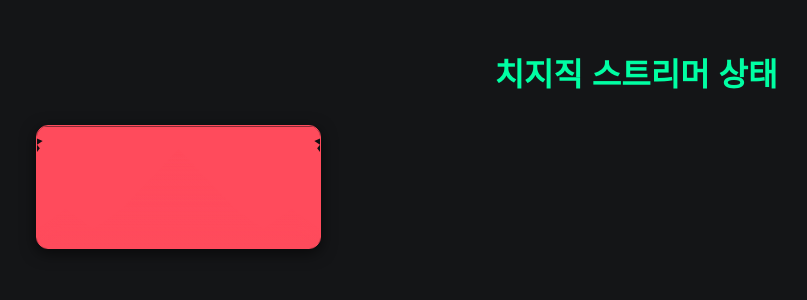
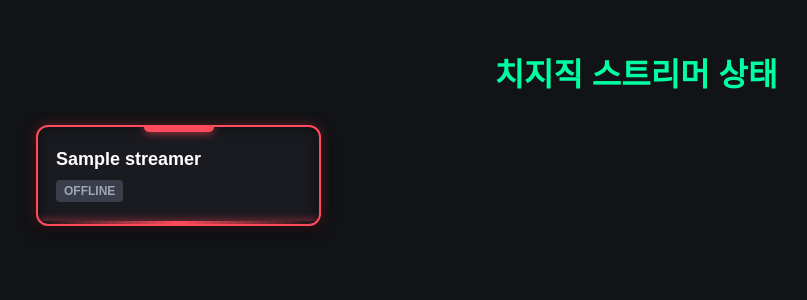
Before and after one commit to pastel1001/my-chzzk-site, a Flask app: template templates/index.html in a window 1280 px wide. Shown: the top 300 px of the page, without its empty margins (4-811 px from the left). Run offline with Flask 3, Linux system fonts and the light colour scheme; the template is opened without the code that fills it: most values are stand-ins (such as "Sample title", 1, 10 or a date in 2020).

Commit message:
Update index.html

```diff
--- a/templates/index.html
+++ b/templates/index.html
@@ -16,7 +16,7 @@
     <meta property="og:url" content="https://my-chzzk-site.onrender.com">
 
     <style>
-        body { font-family: sans-serif; background-color: #141517; color: #fff; padding: 20px; }
+        body { font-family: sans-serif; background-color: #121316; color: #fff; padding: 20px; }
         h1 { text-align: center; color: #00ffa3; margin-bottom: 30px; }
 
         .grid {
@@ -27,140 +27,97 @@
             margin: 0 auto;
         }
 
-        /* 🛡️ 크리스탈 휘장 기본 카드 공통 스타일 */
+        /* 🛡️ 게이밍 휘장 프레임 카드 */
         .card {
             position: relative;
-            background: #0f0f12;
-            padding: 20px 18px;
+            background: #1a1b20;
+            padding: 22px 18px;
             border-radius: 12px;
-            overflow: hidden; /* 크리스탈 장식이 카드 밖으로 나가지 않게 */
 
-            /* 개별 크리스탈 색상 변수 사용 */
-            border: 1px solid var(--crystal-color);
-            box-shadow: 0 4px 15px rgba(0, 0, 0, 0.6);
+            /* 카드 메인 휘장 테두리 */
+            border: 2px solid var(--crystal-color);
+            box-shadow: inset 0 0 15px rgba(0, 0, 0, 0.5),
+                        0 4px 15px rgba(0, 0, 0, 0.6),
+                        0 0 12px var(--glow-color);
             transition: all 0.3s ease;
+            overflow: hidden;
         }
 
         .card:hover {
             transform: translateY(-5px);
+            box-shadow: inset 0 0 20px rgba(0, 0, 0, 0.3),
+                        0 8px 25px rgba(0, 0, 0, 0.8),
+                        0 0 22px var(--glow-color);
         }
 
-        /* 크리스탈 휘장 (의사 요소로 구현) */
-        .card::before,
+        /* 상단 휘장 보석 포인트 */
+        .card::before {
+            content: "";
+            position: absolute;
+            top: 0;
+            left: 50%;
+            transform: translateX(-50%);
+            width: 70px;
+            height: 5px;
+            background: var(--crystal-color);
+            border-radius: 0 0 6px 6px;
+            box-shadow: 0 0 10px var(--crystal-color);
+        }
+
+        /* 하단 크리스탈 라인 포인트 */
         .card::after {
             content: "";
             position: absolute;
-            background: var(--crystal-color);
-            filter: drop-shadow(0 0 10px var(--crystal-color));
+            bottom: 0;
+            left: 0;
+            right: 0;
+            height: 3px;
+            background: linear-gradient(90deg, transparent, var(--crystal-color), transparent);
+            box-shadow: 0 0 8px var(--crystal-color);
         }
 
-        /* 상단 크리스탈 테두리 */
-        .card::before {
-            top: 0;
-            left: 0;
-            width: 100%;
-            height: 100%;
-            clip-path: polygon(
-                /* 상단 평평한 테두리 */
-                0% 0%, 100% 0%,
-                /* 오른쪽 측면 날카로운 크리스탈 */
-                100% 10%, 98% 12%, 100% 15%, 99% 18%, 100% 21%,
-                /* 하단 방패 연결 */
-                100% 100%, 0% 100%,
-                /* 왼쪽 측면 날카로운 크리스탈 */
-                0% 21%, 1% 18%, 0% 15%, 2% 12%, 0% 10%
-            );
-        }
-
-        /* 하단 크리스탈 장식 (그라디언트 추가) */
-        .card::after {
-            bottom: -1px; /* 테두리와 겹치게 */
-            left: 0;
-            width: 100%;
-            height: 100px; /* 적절한 높이 */
-            background: linear-gradient(180deg, rgba(var(--crystal-color-rgb), 0) 0%, rgba(var(--crystal-color-rgb), 1) 100%);
-            clip-path: polygon(
-                /* 하단 뾰족한 형태 */
-                0% 100%, 50% 100%, 100% 100%,
-                /* 3개의 크리스탈 */
-                100% 80%, 90% 60%, 80% 80%, 70% 60%,
-                /* 중앙 크리스탈 */
-                50% 0%,
-                30% 60%, 20% 80%, 10% 60%, 0% 80%
-            );
-            filter: drop-shadow(0 0 10px var(--crystal-color));
-        }
-
-        /* 🔴 방송 중(LIVE) 강한 크리스탈 글로우 효과 */
-        .live-card::after {
-            filter: drop-shadow(0 0 20px var(--crystal-color));
+        /* 🔴 방송 중(LIVE) 일 때 테두리 및 빛 강조 */
+        .live-card {
+            box-shadow: inset 0 0 20px rgba(0, 0, 0, 0.4),
+                        0 4px 20px rgba(0, 0, 0, 0.8),
+                        0 0 20px var(--crystal-color);
         }
 
         /* =========================================================
-           🎨 [11개 칸 개별 크리스탈 색상 설정]
+           🎨 [11개 칸 개별 휘장 색상 설정]
         ========================================================= */
         /* 1번째 칸 */
-        .card:nth-child(1) {
-            --crystal-color: #ff4b5c;
-            --crystal-color-rgb: 255, 75, 92;
-        }
+        .card:nth-child(1) { --crystal-color: #ff4b5c; --glow-color: rgba(255, 75, 92, 0.35); }
         /* 2번째 칸 */
-        .card:nth-child(2) {
-            --crystal-color: #ff9f43;
-            --crystal-color-rgb: 255, 159, 67;
-        }
+        .card:nth-child(2) { --crystal-color: #ff9f43; --glow-color: rgba(255, 159, 67, 0.35); }
         /* 3번째 칸 */
-        .card:nth-child(3) {
-            --crystal-color: #feca57;
-            --crystal-color-rgb: 254, 202, 87;
-        }
+        .card:nth-child(3) { --crystal-color: #feca57; --glow-color: rgba(254, 202, 87, 0.35); }
         /* 4번째 칸 */
-        .card:nth-child(4) {
-            --crystal-color: #1dd1a1;
-            --crystal-color-rgb: 29, 209, 161;
-        }
+        .card:nth-child(4) { --crystal-color: #1dd1a1; --glow-color: rgba(29, 209, 161, 0.35); }
         /* 5번째 칸 */
-        .card:nth-child(5) {
-            --crystal-color: #48dbfb;
-            --crystal-color-rgb: 72, 219, 251;
-        }
+        .card:nth-child(5) { --crystal-color: #48dbfb; --glow-color: rgba(72, 219, 251, 0.35); }
         /* 6번째 칸 */
-        .card:nth-child(6) {
-            --crystal-color: #0abde3;
-            --crystal-color-rgb: 10, 189, 227;
-        }
+        .card:nth-child(6) { --crystal-color: #0abde3; --glow-color: rgba(10, 189, 227, 0.35); }
         /* 7번째 칸 */
-        .card:nth-child(7) {
-            --crystal-color: #5f27cd;
-            --crystal-color-rgb: 95, 39, 205;
-        }
+        .card:nth-child(7) { --crystal-color: #5f27cd; --glow-color: rgba(95, 39, 205, 0.35); }
         /* 8번째 칸 */
-        .card:nth-child(8) {
-            --crystal-color: #9c88ff;
-            --crystal-color-rgb: 156, 136, 255;
-        }
+        .card:nth-child(8) { --crystal-color: #9c88ff; --glow-color: rgba(156, 136, 255, 0.35); }
         /* 9번째 칸 */
-        .card:nth-child(9) {
-            --crystal-color: #ff6b6b;
-            --crystal-color-rgb: 255, 107, 107;
-        }
+        .card:nth-child(9) { --crystal-color: #ff6b6b; --glow-color: rgba(255, 107, 107, 0.35); }
         /* 10번째 칸 */
-        .card:nth-child(10) {
-            --crystal-color: #ff9ff3;
-            --crystal-color-rgb: 255, 159, 243;
-        }
+        .card:nth-child(10) { --crystal-color: #ff9ff3; --glow-color: rgba(255, 159, 243, 0.35); }
         /* 11번째 칸 */
-        .card:nth-child(11) {
-            --crystal-color: #00d2d3;
-            --crystal-color-rgb: 0, 210, 211;
-        }
+        .card:nth-child(11) { --crystal-color: #00d2d3; --glow-color: rgba(0, 210, 211, 0.35); }
 
+        /* 내부 텍스트 및 태그 스타일 */
+        h3 { margin: 0 0 10px 0; font-size: 18px; color: #ffffff; }
         .badge { display: inline-block; padding: 4px 8px; border-radius: 4px; font-size: 12px; font-weight: bold; }
-        .badge-live { background: #ff0055; color: #fff; }
-        .badge-off { background: #4e515d; color: #ccc; }
-        .title { font-size: 14px; margin: 12px 0; color: #e3e5e8; word-break: break-all; }
-        .info { font-size: 12px; color: #9498a4; margin-bottom: 12px; }
-        a { color: #00ffa3; text-decoration: none; font-weight: bold; font-size: 13px; }
+        .badge-live { background: #ff0055; color: #fff; box-shadow: 0 0 8px rgba(255, 0, 85, 0.6); }
+        .badge-off { background: #3a3d4a; color: #a0a5b5; }
+        .title { font-size: 14px; margin: 12px 0 8px 0; color: #e3e5e8; word-break: break-all; line-height: 1.4; }
+        .info { font-size: 12px; color: #9498a4; margin-bottom: 14px; }
+        a { color: #00ffa3; text-decoration: none; font-weight: bold; font-size: 13px; display: inline-block; }
+        a:hover { text-decoration: underline; }
     </style>
 </head>
 <body>
```
